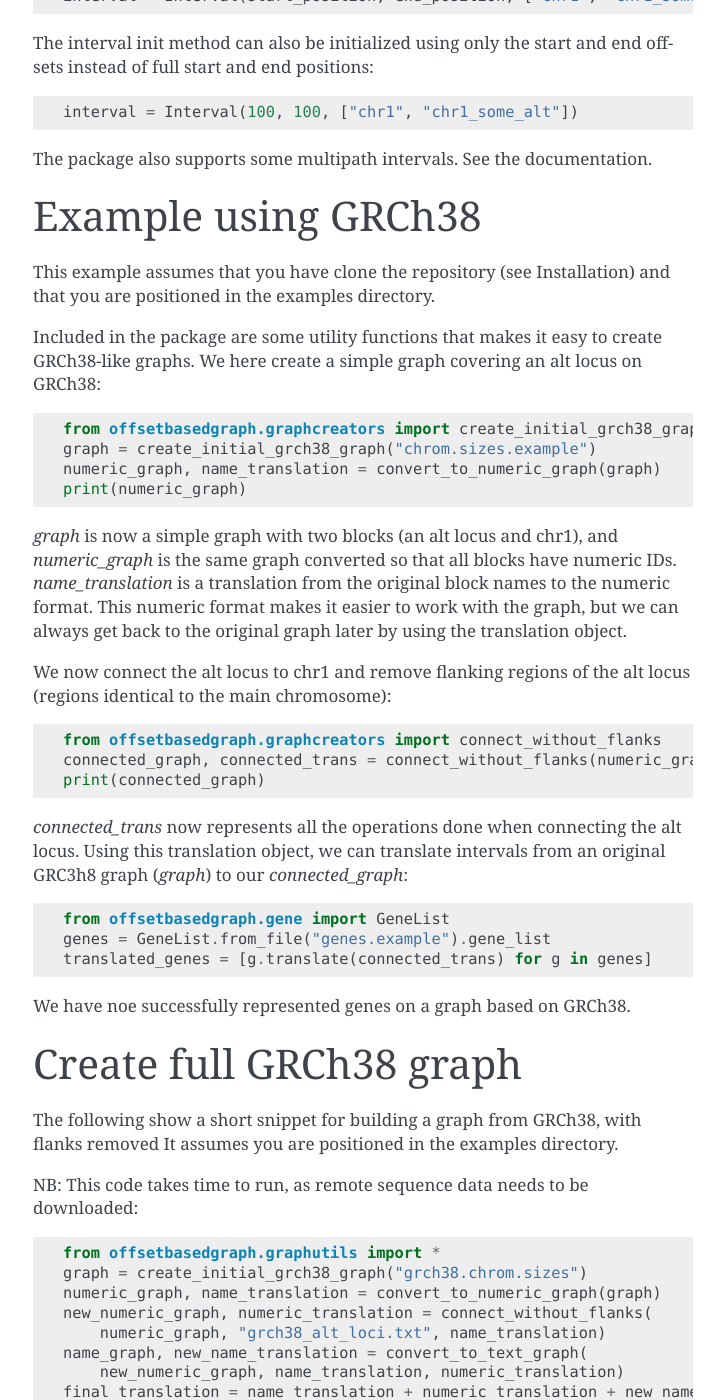
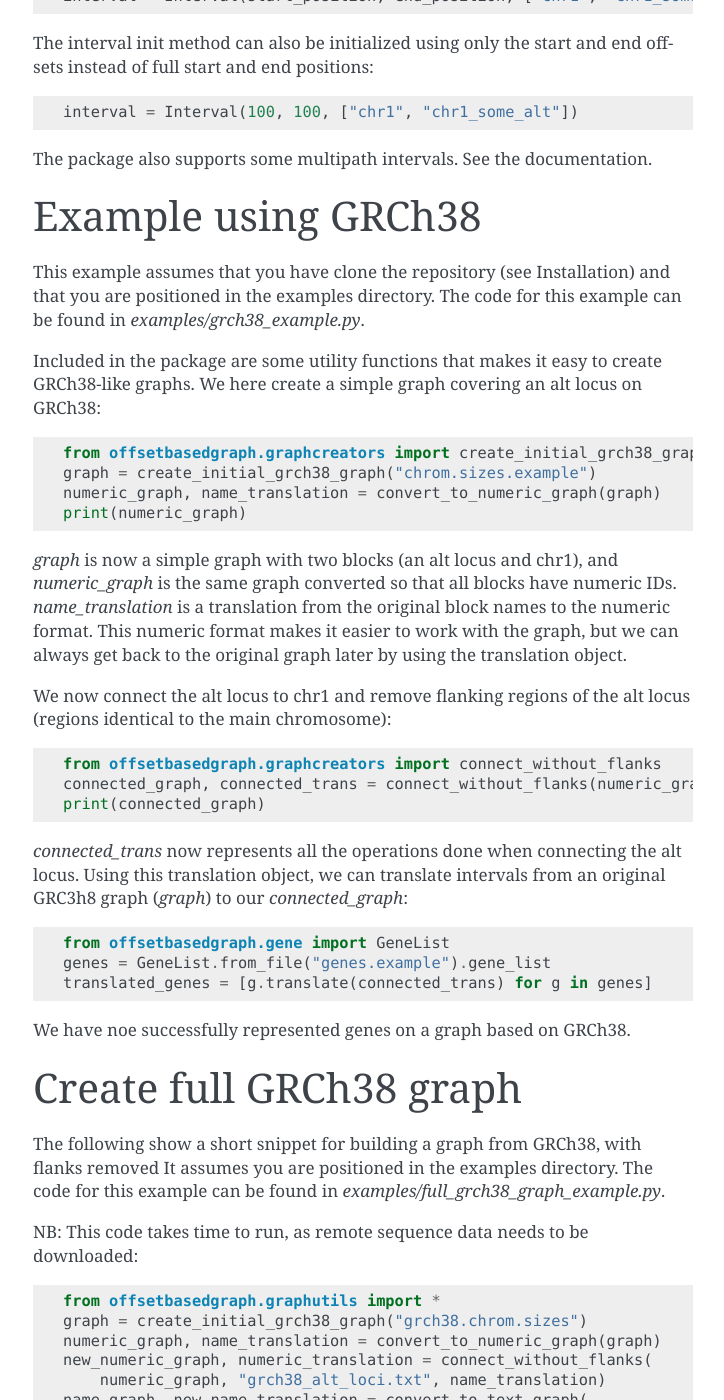
Before and after one commit to uio-cels/OffsetBasedGraph, a Sphinx documentation site: the page built from docs/index.rst, in a window 1280 px wide and 1400 px high, scrolled down 2383 px. Shown: the whole window, without its empty margins (387-1111 px from the left). Built offline with Sphinx 7.4.7, drawn with Linux system fonts in a browser that asks for light colours; some of the changed text lies outside the part shown.

Commit message:
Minor corrections in documentation

```diff
--- a/docs/index.rst
+++ b/docs/index.rst
@@ -47,6 +47,7 @@ and save that graph to file::
 The graph can later be read from file again::
 
     graph = Graph.from_file("mygraph.graph")
+
 
 Translating between graphs
 ^^^^^^^^^^^^^^^^^^^^^^^^^^^^
@@ -119,7 +120,8 @@ The package also supports some multipath intervals. See the documentation.
 Example using GRCh38
 =============================================
 This example assumes that you have clone the repository (see Installation) and that you are positioned in the
-examples directory.
+examples directory. The code for this example can be found in
+`examples/grch38_example.py`.
 
 Included in the package are some utility functions that makes it
 easy to create GRCh38-like graphs.
@@ -157,7 +159,8 @@ We have noe successfully represented genes on a graph based on GRCh38.
 Create full GRCh38 graph
 =============================================
 The following show a short snippet for building a graph from GRCh38, with flanks removed
-It assumes you are positioned in the examples directory.
+It assumes you are positioned in the examples directory. The code for this example can be found in
+`examples/full_grch38_graph_example.py`.
 
 NB: This code takes time to run, as remote sequence data needs to be downloaded::
 
```
Also changed, not shown: other parts of docs/index.rst (+15 -2 lines), 3 other files.
